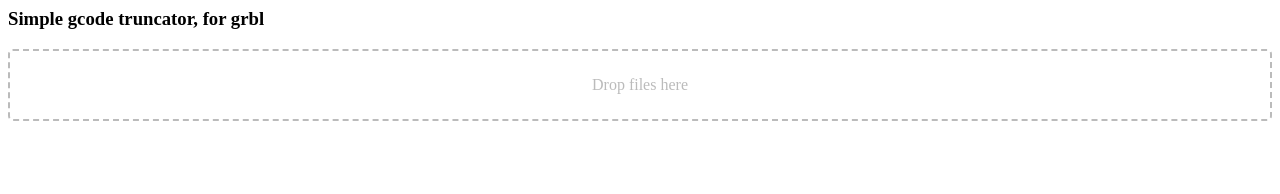
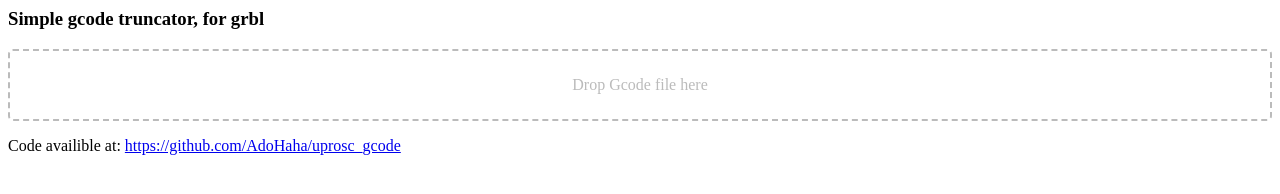
Before and after one commit to AdoHaha/uprosc_gcode, a plain HTML site: page index.html in a window 1280 px wide. Drawn offline with Linux system fonts and the light colour scheme.

Commit message:
added link

```diff
--- a/index.html
+++ b/index.html
@@ -19,8 +19,9 @@
 <title>Simple gcode truncator, for grbl</title></head>
 <body>
 <h3>Simple gcode truncator, for grbl</h3>
-<div id="drop_zone">Drop files here</div>
+<div id="drop_zone">Drop Gcode file here</div>
 <output id="list"></output>
 <div id="file_text"></div>
+<p> Code availible at: <a href="https://github.com/AdoHaha/uprosc_gcode">https://github.com/AdoHaha/uprosc_gcode</a> </p>
 </body>
 <script src="code.js"></script>
```
